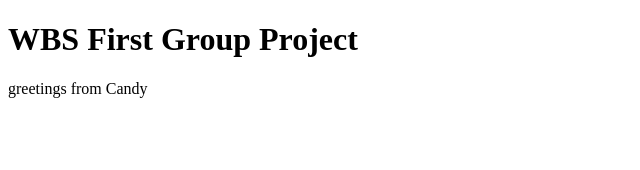
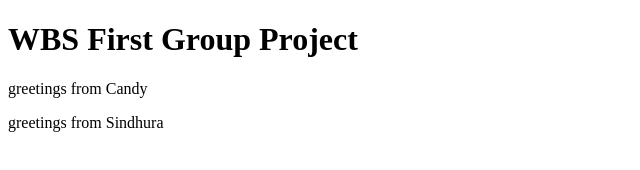
Before and after one commit to marczewska/group-project, a plain HTML site: page index.html in a window 1280 px wide. Shown: the whole page, without its empty margins (0-640 px from the left). Drawn offline with Linux system fonts and the light colour scheme.

Commit message:
Added greetings from sindhura

```diff
--- a/index.html
+++ b/index.html
@@ -9,5 +9,5 @@
 <body>
     <h1>WBS First Group Project</h1>
     <p>greetings from Candy</p>
-</body>
+    <p>greetings from Sindhura</p>
 </html>
```
